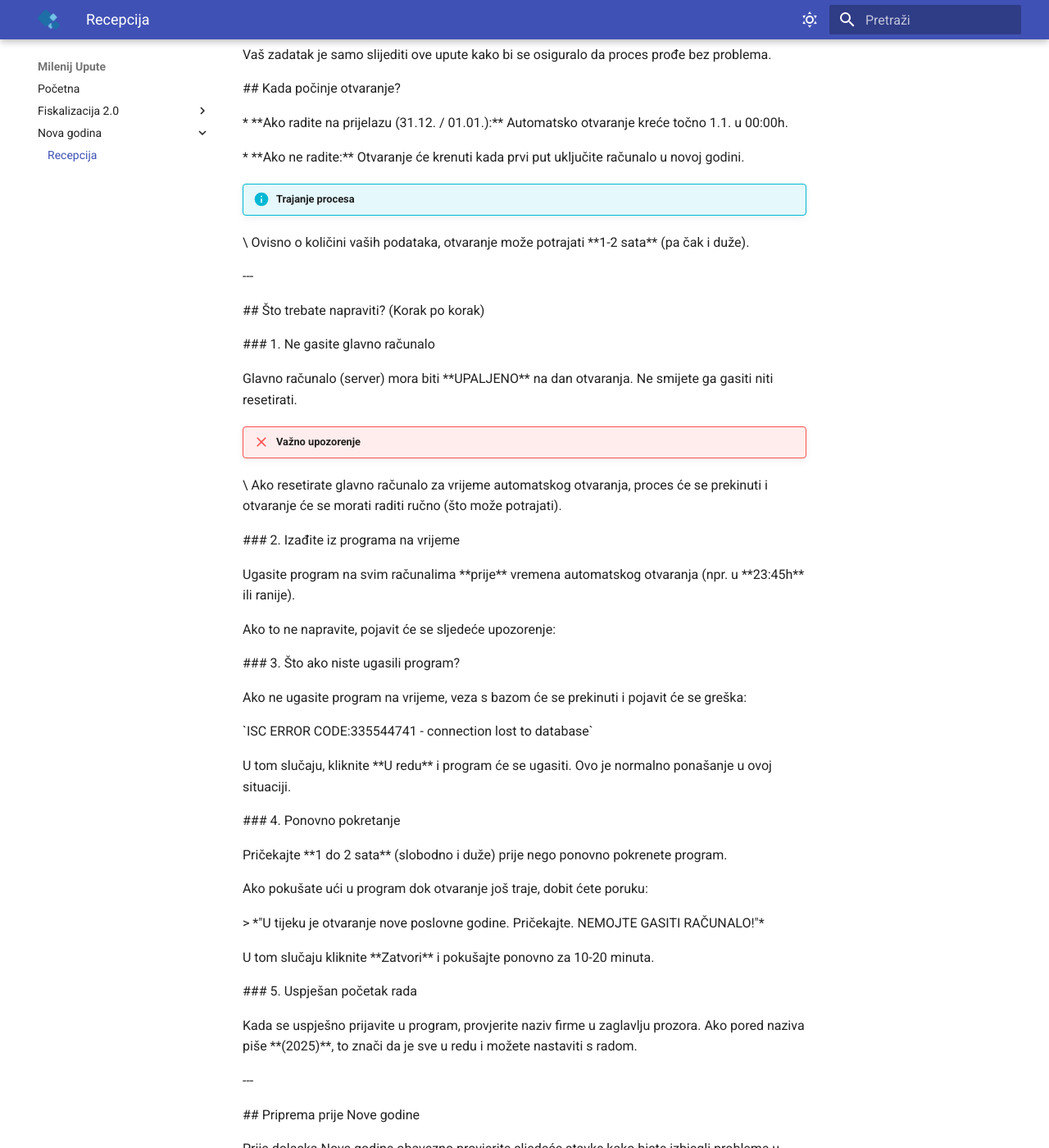
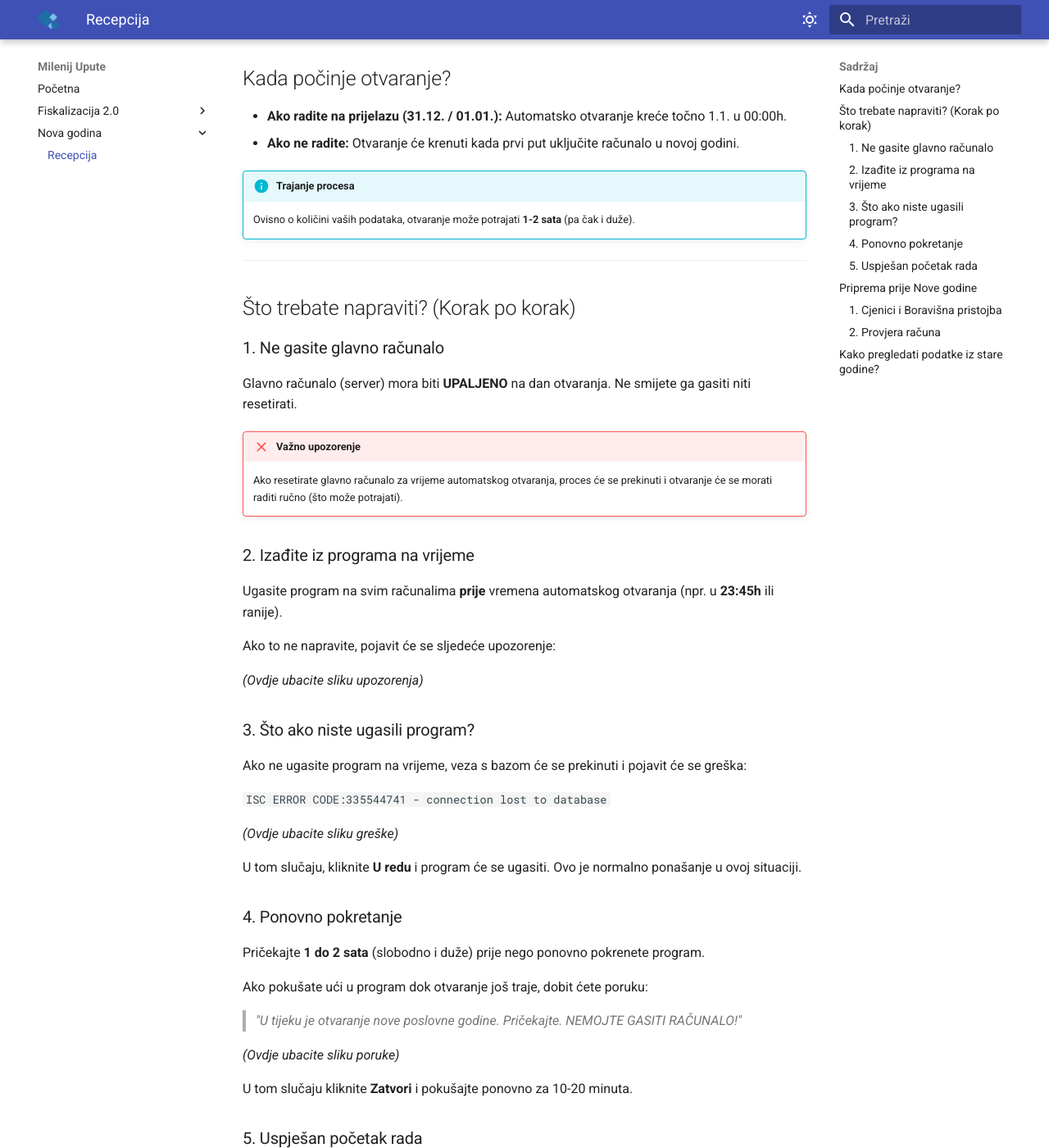
Before and after one commit to Milenij/milenij-upute, an MkDocs documentation site: the page built from docs/nova-godina/recepcija/index.md, in a window 1280 px wide and 1400 px high, scrolled down 324 px. Shown: the whole window at 82% size. Built offline with MkDocs 1.6.1 and Material for MkDocs 9.7.7, drawn with Linux system fonts in a browser that asks for light colours; some of the changed text lies outside the part shown.

Commit message:
Update Nova godina “recepcija/index”

```diff
--- a/docs/nova-godina/recepcija/index.md
+++ b/docs/nova-godina/recepcija/index.md
@@ -5,89 +5,88 @@ tags:
 keywords:
   - recepcija
 ---
-\# Rad recepcije na Novu godinu (2025.)
+# Rad recepcije na Novu godinu (2025.)
 
-U 2025. godini, prvog radnog dana potrebno je otvoriti novu poslovnu godinu u programu. \*\*Otvaranje nove poslovne godine program radi automatski.\*\*
+U 2025. godini, prvog radnog dana potrebno je otvoriti novu poslovnu godinu u programu. **Otvaranje nove poslovne godine program radi automatski.**
 
 Vaš zadatak je samo slijediti ove upute kako bi se osiguralo da proces prođe bez problema.
 
-\## Kada počinje otvaranje?
+## Kada počinje otvaranje?
 
-\* \*\*Ako radite na prijelazu (31.12. / 01.01.):\** Automatsko otvaranje kreće točno 1.1. u 00:00h.
-
-\* \*\*Ako ne radite:\** Otvaranje će krenuti kada prvi put uključite računalo u novoj godini.
+* **Ako radite na prijelazu (31.12. / 01.01.):** Automatsko otvaranje kreće točno 1.1. u 00:00h.
+* **Ako ne radite:** Otvaranje će krenuti kada prvi put uključite računalo u novoj godini.
 
 !!! info "Trajanje procesa"
+    Ovisno o količini vaših podataka, otvaranje može potrajati **1-2 sata** (pa čak i duže).
 
-\    Ovisno o količini vaših podataka, otvaranje može potrajati \*\*1-2 sata\*\* (pa čak i duže).
+---
 
-\---
+## Što trebate napraviti? (Korak po korak)
 
-\## Što trebate napraviti? (Korak po korak)
-
-\### 1. Ne gasite glavno računalo
-
-Glavno računalo (server) mora biti \*\*UPALJENO\*\* na dan otvaranja. Ne smijete ga gasiti niti resetirati.
+### 1. Ne gasite glavno računalo
+Glavno računalo (server) mora biti **UPALJENO** na dan otvaranja. Ne smijete ga gasiti niti resetirati.
 
 !!! failure "Važno upozorenje"
+    Ako resetirate glavno računalo za vrijeme automatskog otvaranja, proces će se prekinuti i otvaranje će se morati raditi ručno (što može potrajati).
 
-\    Ako resetirate glavno računalo za vrijeme automatskog otvaranja, proces će se prekinuti i otvaranje će se morati raditi ručno (što može potrajati).
-
-\### 2. Izađite iz programa na vrijeme
-
-Ugasite program na svim računalima \*\*prije\*\* vremena automatskog otvaranja (npr. u \*\*23:45h\*\* ili ranije).
+### 2. Izađite iz programa na vrijeme
+Ugasite program na svim računalima **prije** vremena automatskog otvaranja (npr. u **23:45h** ili ranije).
 
 Ako to ne napravite, pojavit će se sljedeće upozorenje:
 
-\### 3. Što ako niste ugasili program?
+*(Ovdje ubacite sliku upozorenja)*
 
+### 3. Što ako niste ugasili program?
 Ako ne ugasite program na vrijeme, veza s bazom će se prekinuti i pojavit će se greška:
 
-\`ISC ERROR CODE:335544741 - connection lost to database\`
+`ISC ERROR CODE:335544741 - connection lost to database`
 
-U tom slučaju, kliknite \*\*U redu\*\* i program će se ugasiti. Ovo je normalno ponašanje u ovoj situaciji.
+*(Ovdje ubacite sliku greške)*
 
-\### 4. Ponovno pokretanje
+U tom slučaju, kliknite **U redu** i program će se ugasiti. Ovo je normalno ponašanje u ovoj situaciji.
 
-Pričekajte \*\*1 do 2 sata\*\* (slobodno i duže) prije nego ponovno pokrenete program.
+### 4. Ponovno pokretanje
+Pričekajte **1 do 2 sata** (slobodno i duže) prije nego ponovno pokrenete program.
 
 Ako pokušate ući u program dok otvaranje još traje, dobit ćete poruku:
+> *"U tijeku je otvaranje nove poslovne godine. Pričekajte. NEMOJTE GASITI RAČUNALO!"*
 
-\> \*"U tijeku je otvaranje nove poslovne godine. Pričekajte. NEMOJTE GASITI RAČUNALO!"\*
+*(Ovdje ubacite sliku poruke)*
 
-U tom slučaju kliknite \*\*Zatvori\*\* i pokušajte ponovno za 10-20 minuta.
+U tom slučaju kliknite **Zatvori** i pokušajte ponovno za 10-20 minuta.
 
-\### 5. Uspješan početak rada
+### 5. Uspješan početak rada
+Kada se uspješno prijavite u program, provjerite naziv firme u zaglavlju prozora. Ako pored naziva piše **(2025)**, to znači da je sve u redu i možete nastaviti s radom.
 
-Kada se uspješno prijavite u program, provjerite naziv firme u zaglavlju prozora. Ako pored naziva piše \*\*(2025)\*\*, to znači da je sve u redu i možete nastaviti s radom.
+*(Ovdje ubacite sliku programa s godinom 2025)*
 
-\---
+---
 
-\## Priprema prije Nove godine
+## Priprema prije Nove godine
 
 Prije dolaska Nove godine obavezno provjerite sljedeće stavke kako biste izbjegli probleme u radu.
 
-\### 1. Cjenici i Boravišna pristojba
+### 1. Cjenici i Boravišna pristojba
+Potrebno je osigurati da za sljedeću godinu imate upisane važeće cjenike.
+Putem izbornika: **Administracija -> Cjenici -> Izrada i promjena cjenika**.
 
-Potrebno je osigurati da za sljedeću godinu imate upisane važeće cjenike.
+* Provjerite cijene smještaja.
+* **Ne zaboravite na turističku pristojbu!** Provjerite datume važenja i iznose.
 
-Putem izbornika: \*\*Administracija -> Cjenici -> Izrada i promjena cjenika\*\*.
+*(Ovdje ubacite sliku cjenika)*
 
-\* Provjerite cijene smještaja.
-
-\* \*\*Ne zaboravite na turističku pristojbu!\** Provjerite datume važenja i iznose.
-
-\### 2. Provjera računa
-
+### 2. Provjera računa
 Preporučujemo da prije Nove godine provjerite jesu li svi računi ispravni. Naknadno storniranje računa iz stare godine u novoj godini može stvoriti probleme u knjigovodstvu i fiskalizaciji.
 
-\---
+---
 
-\## Kako pregledati podatke iz stare godine?
+## Kako pregledati podatke iz stare godine?
 
 Kada je nova godina (2025.) otvorena, ako se želite vratiti i pogledati podatke iz starih godina (2024., 2023. itd.), slijedite ove korake:
 
-1. Zatvorite sve aktivne prozore u programu.
-2. Odaberite opciju \*\*Osnovno -> Odabir poslovne godine\*\*.
-3. U prozoru koji se otvori, mišem odaberite željenu godinu (npr. 2024. godina).
-4. Pritisnite dugme \*\*Odabir\*\*.
+1.  Zatvorite sve aktivne prozore u programu.
+2.  Odaberite opciju **Osnovno -> Odabir poslovne godine**.
+3.  U prozoru koji se otvori, mišem odaberite željenu godinu (npr. 2024. godina).
+4.  Pritisnite dugme **Odabir**.
+
+*(Ovdje ubacite sliku odabira godine)*
```
